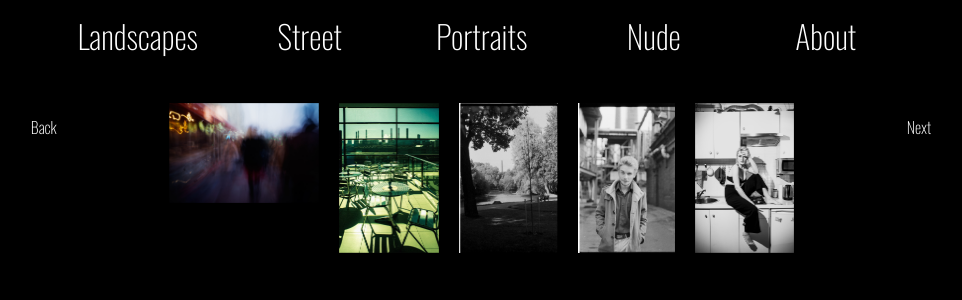
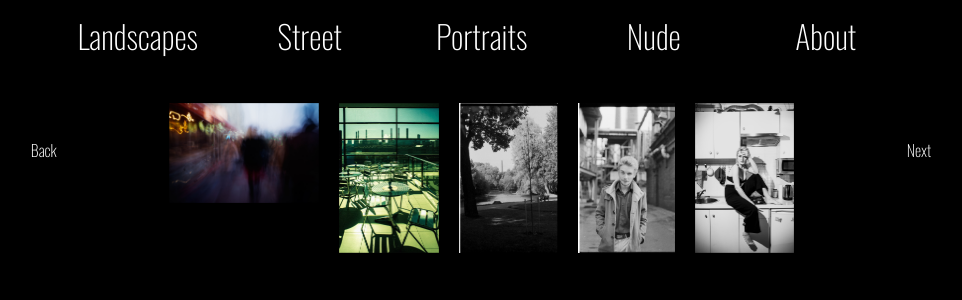
Before and after one commit to Manuletti/Buldyk-portfolio, a Vue app in the folder buldyk-photo/: page /portfolio in a window 1280 px wide. Shown: the top 300 px of the page, without its empty margins (159-1121 px from the left). Built offline with nearby package versions, Linux system fonts and the light colour scheme.

Commit message:
small correction of nav-btn

```diff
--- a/buldyk-photo/src/components/GanreGallery.vue
+++ b/buldyk-photo/src/components/GanreGallery.vue
@@ -1,6 +1,6 @@
 <script setup lang="ts">
 const preview = defineProps<{
-  photoList: Array;
+  photoList: Array<object>;
 }>();
 </script>
 <template>
@@ -29,7 +29,7 @@ section {
 }
 
 .preview-img:hover {
-    max-width: 160px;
-    max-height: 160px;
+  max-width: 160px;
+  max-height: 160px;
 }
 </style>
--- a/buldyk-photo/src/views/PortfolioPage.vue
+++ b/buldyk-photo/src/views/PortfolioPage.vue
@@ -43,6 +43,7 @@ const photoTest = [
 
 <template>
   <body>
+    <!-- Nav bar should be inside PhotoCard component -->
     <div class="nav-btn">Back</div>
     <main>
       <NavigationBar />
@@ -57,15 +58,16 @@ main {
   color: white;
 }
 .nav-btn {
-  height: 100px;
+  height: 300px;
   width: 10%;
   margin: auto;
   text-align: center;
-  line-height: 100px;
+  line-height: 300px;
   color: white;
 }
 .nav-btn:hover {
   background-color: rgb(10, 9, 9);
+  color: red;
 }
 
 .nav-arrow {
```
